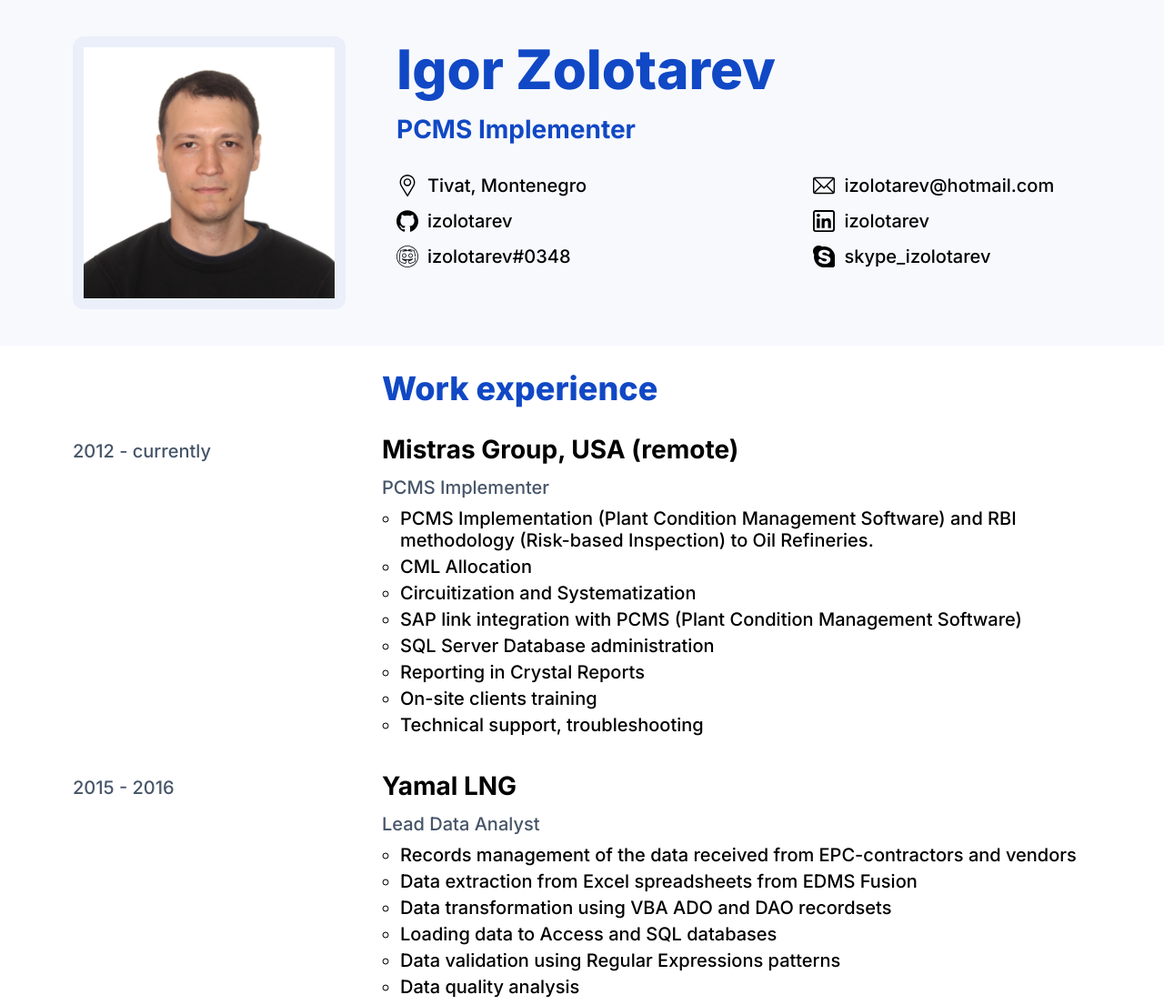
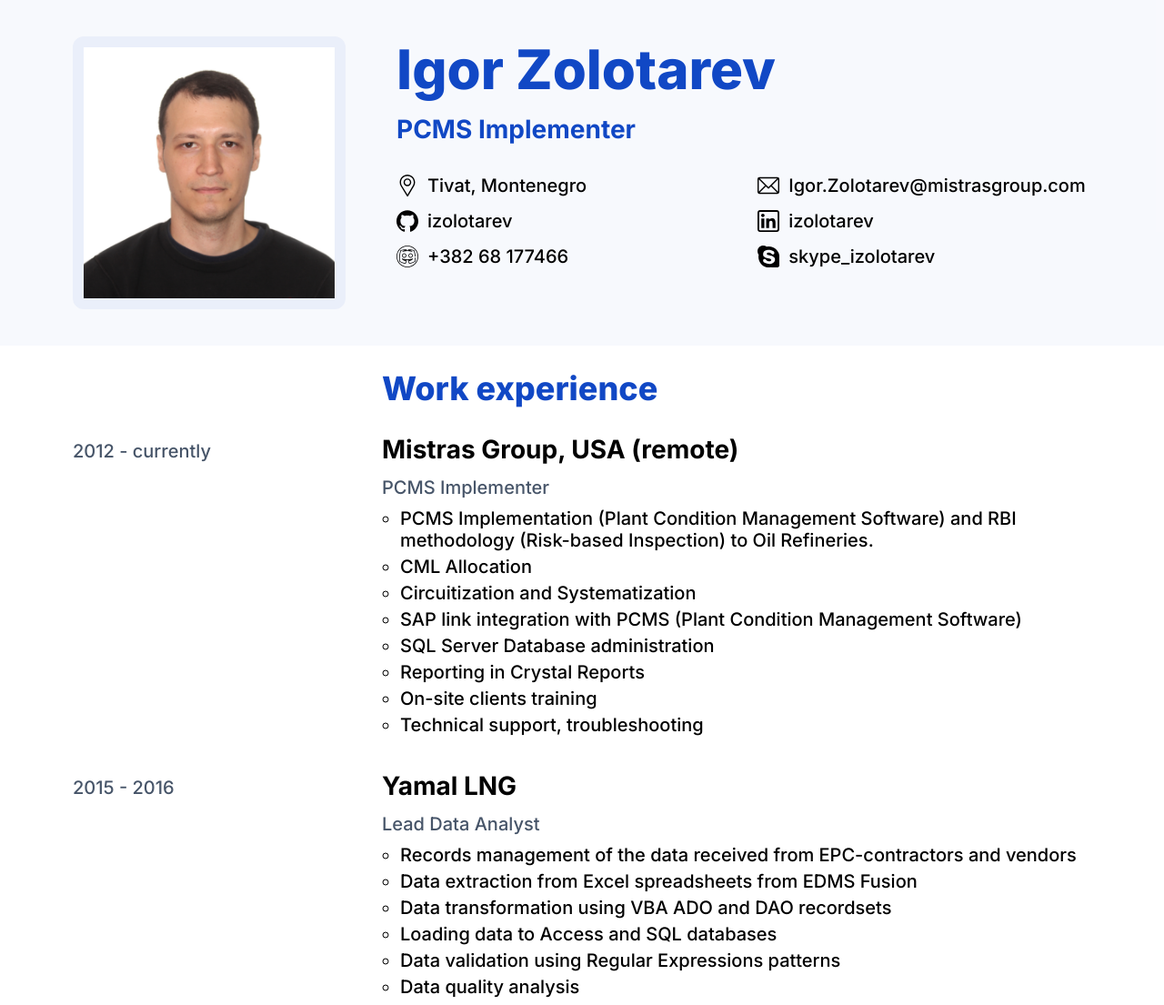
Before and after one commit to izolotarev/cv-mistras, a website built with webpack: page index.html in a window 1280 px wide. Shown: the top 1105 px of the page at 91% size. Built offline with nearby package versions, Linux system fonts and the light colour scheme.

Commit message:
refactor: update contacts

```diff
--- a/index.html
+++ b/index.html
@@ -53,7 +53,9 @@
                 <svg width="24" height="24" aria-hidden focusable="false">
                   <use xlink:href="./src/assets/svg/sprite.svg#email"></use>
                 </svg>
-                <p class="header__contacts-desc">izolotarev@hotmail.com</p>
+                <p class="header__contacts-desc">
+                  Igor.Zolotarev@mistrasgroup.com
+                </p>
               </a>
             </li>
             <li class="header__contacts-item">
@@ -80,7 +82,7 @@
                 <svg width="24" height="24" aria-hidden focusable="false">
                   <use xlink:href="./src/assets/svg/sprite.svg#discord"></use>
                 </svg>
-                <p class="header__contacts-desc">izolotarev#0348</p>
+                <p class="header__contacts-desc">+382 68 177466</p>
               </a>
             </li>
             <li class="header__contacts-item">
@@ -384,6 +386,7 @@
               <ul class="skills__list">
                 <li>Teams sports</li>
                 <li>Reading</li>
+                <li>Programming</li>
               </ul>
             </div>
           </div>
--- a/src/sass/layouts/_header.scss
+++ b/src/sass/layouts/_header.scss
@@ -77,7 +77,7 @@
 
 .header__contacts-item {
   margin-bottom: 15px;
-  flex-basis: 40%;
+  flex-basis: 48%;
 
   @media (max-width: 500px) {
     flex-basis: 100%;
```
